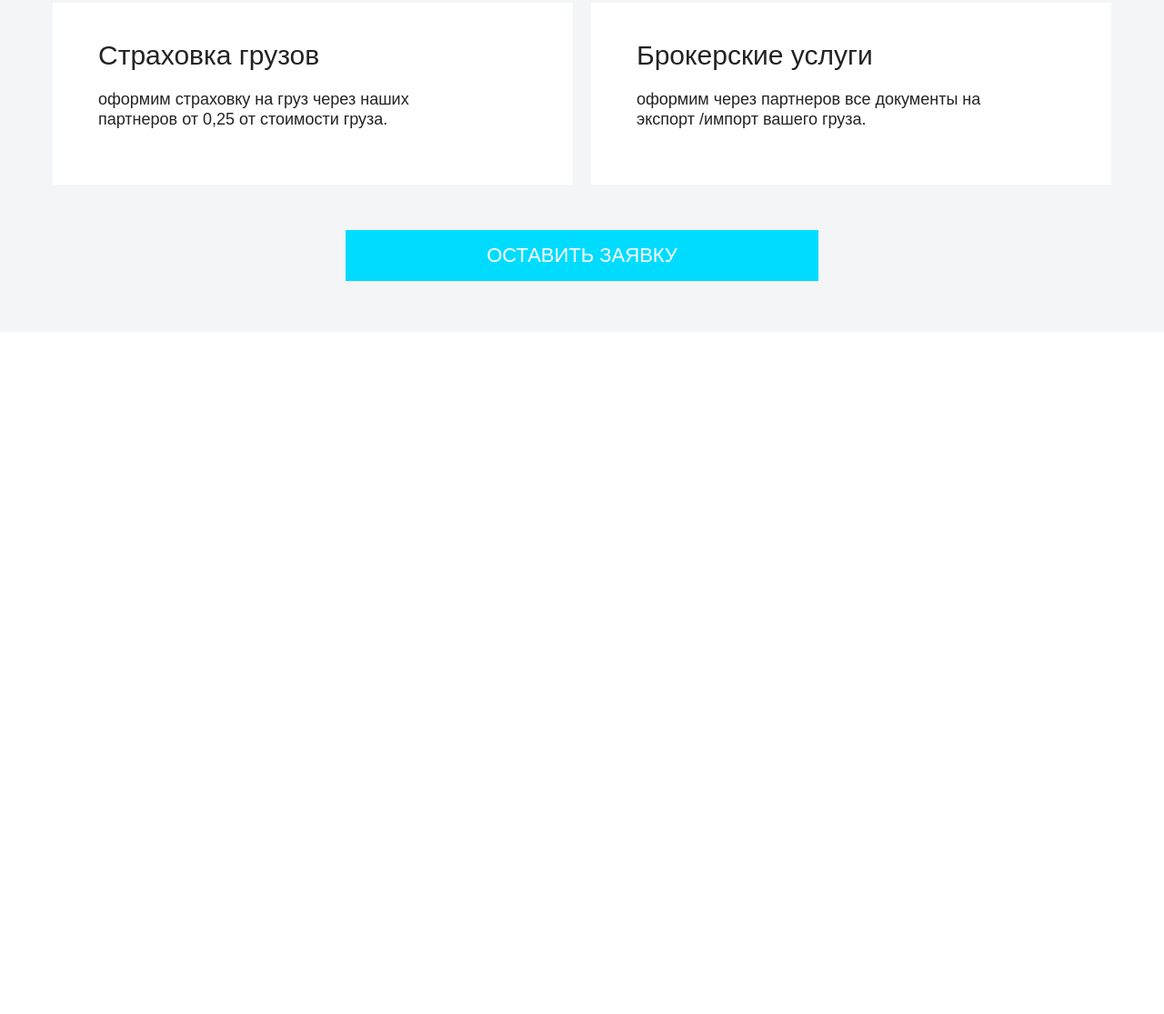
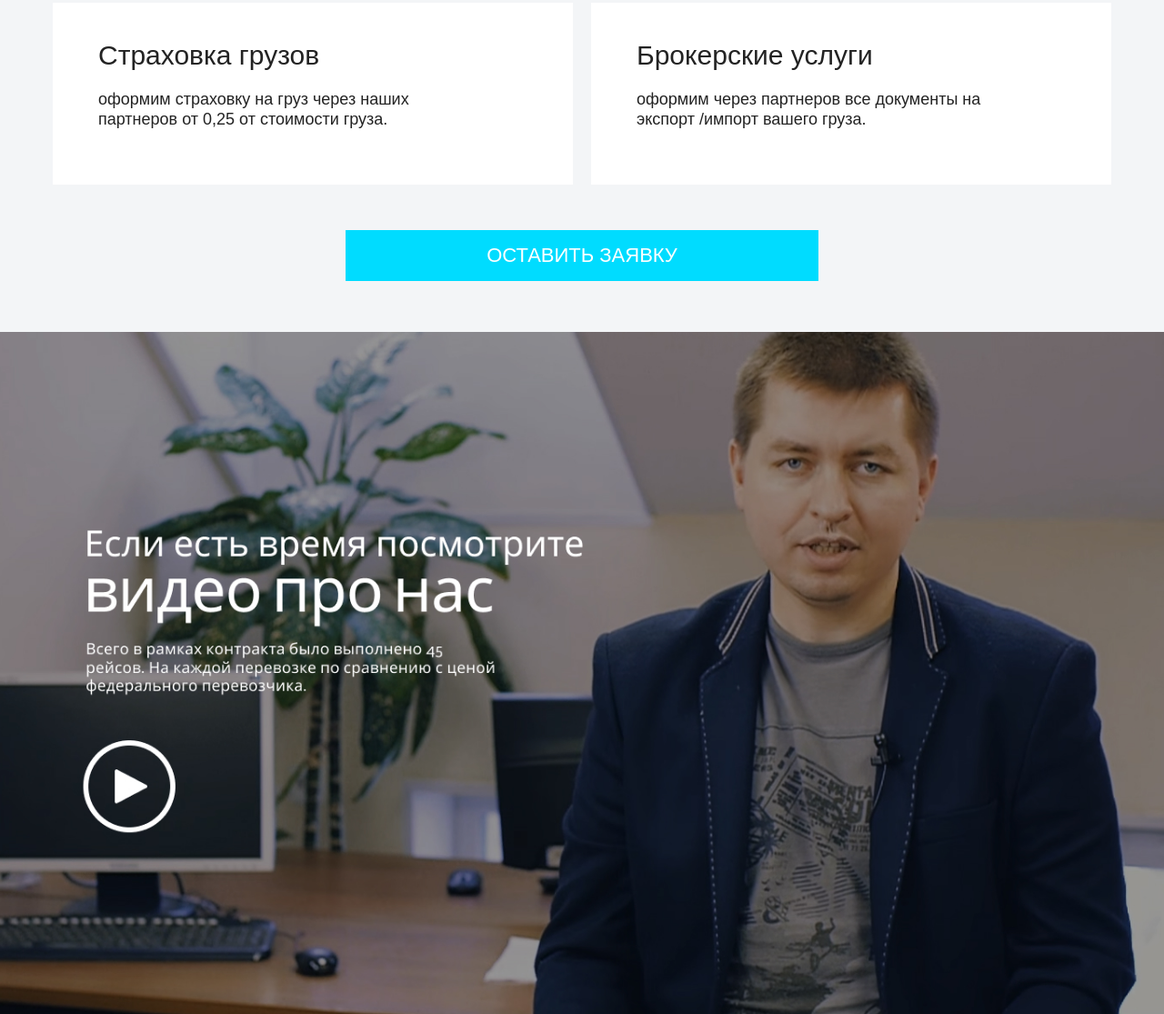
Before and after one commit to AlinaNiko/translife, a website: page src/index.html in a window 1280 px wide. Shown: the part 4412-5527 px from the top of the page at 91% size. Before the commit the page ends 4777 px from the top, so only its background shows below. Drawn offline with nearby package versions, Linux system fonts and the light colour scheme; files that its build step writes are made by us from their sources; a web font is replaced by a local one.

Commit message:
Добавлен блок видео с фоном-заглушкой

```diff
--- a/src/index.html
+++ b/src/index.html
@@ -10,6 +10,7 @@
       <include src="src/markup/managers.html"></include>
       <include src="src/markup/about.html"></include>
       <include src="src/markup/services.html"></include>
+      <include src="src/markup/video-block.html"></include>
 
     </main>
     <include src="src/markup/main-footer.html"></include>
--- /dev/null
+++ b/src/markup/video-block.html
@@ -0,0 +1,6 @@
+<section class="main-content__video-block video-block">
+  <div class="video-block__wrapper">
+    <h2 class="video-block__title visually-hidden">Видео о компании</h2>
+    <iframe class="video-block__youtube"></iframe>
+  </div>
+</section>
--- a/src/style.scss
+++ b/src/style.scss
@@ -14,5 +14,6 @@
 @import 'styles/blocks/managers';
 @import 'styles/blocks/about';
 @import 'styles/blocks/services';
+@import 'styles/blocks/video-block';
 
 @import 'styles/blocks/_main-footer.scss';
--- /dev/null
+++ b/src/styles/blocks/_video-block.scss
@@ -0,0 +1,25 @@
+@import '../helpers/variables';
+@import '../helpers/mixins';
+
+
+.video-block {
+  background: $darkBlue url("../images/background-video.jpg") center no-repeat;
+  background-size: cover;
+}
+
+.video-block__wrapper {
+  position: relative;
+  padding-bottom: 56.25%;
+  padding-top: 30px;
+  height: 0;
+  overflow: hidden;
+}
+
+.video-block__youtube {
+  position: absolute;
+  top: 0;
+  left: 0;
+  width: 100%;
+  height: 100%;
+  border: none;
+}
```
Also changed, not shown: src/images/background-video.jpg (added).
